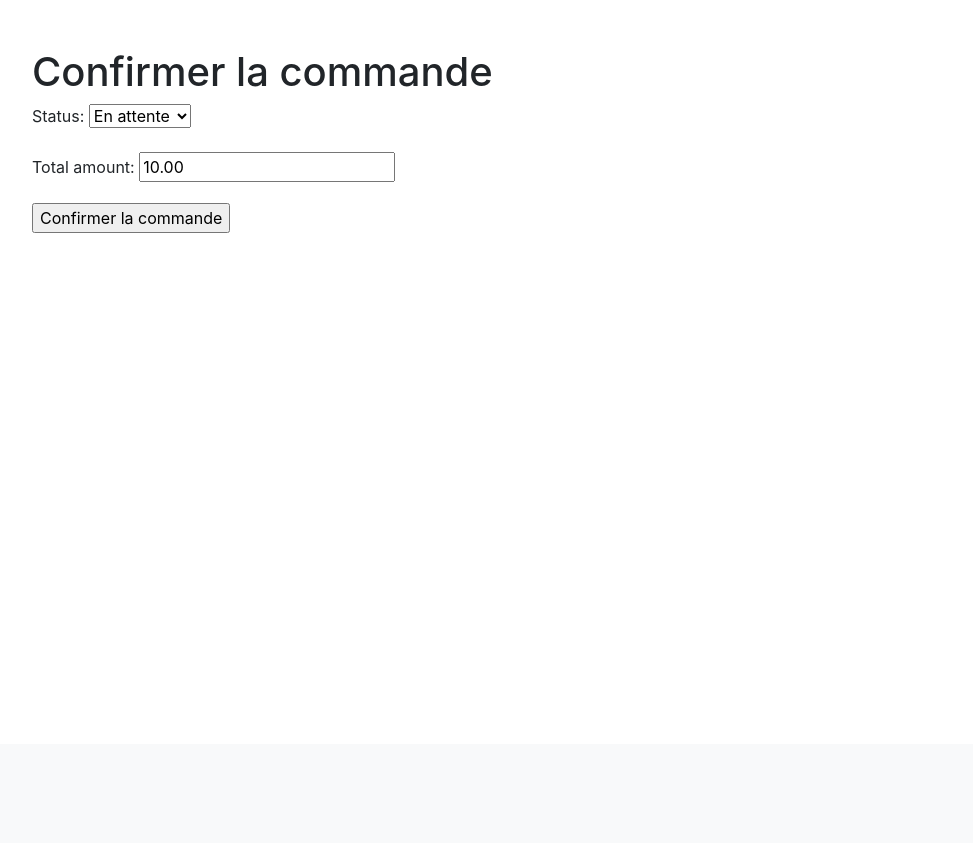
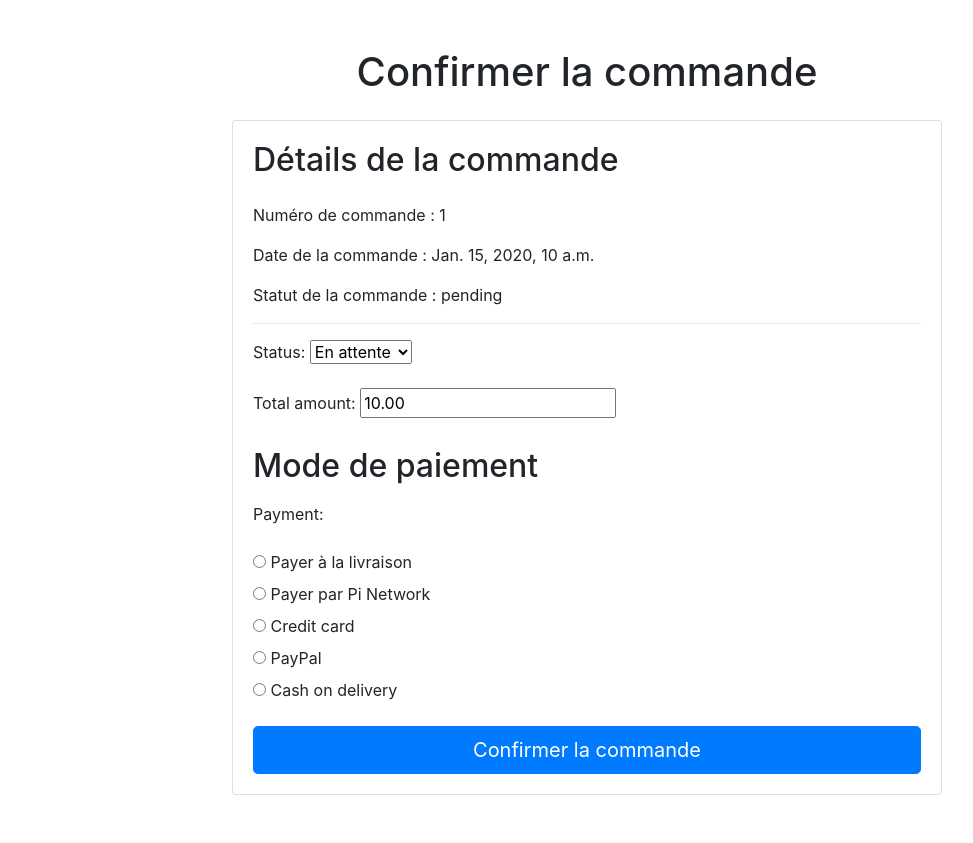
Before and after one commit to HamaBarhamou/Pi_network_Market_Niger, a Django app: page /commande/order_confirm/1/ in a window 1280 px wide. Shown: the part 56-899 px from the top of the page, without its empty margins (53-1026 px from the left). Before the commit the page ends 289 px from the top, so only its background shows below. Run offline with Django 4.2, Linux system fonts and the light colour scheme; a user stored in the database is signed in; tables that the repository leaves empty hold one stand-in row (values such as "Sample post"); some libraries are stand-ins or nearby versions.

Commit message:
Ajout du mode de paiement

```diff
--- a/commande/forms.py
+++ b/commande/forms.py
@@ -8,5 +8,15 @@ class OrderForm(forms.ModelForm):
         fields = ['status', 'total_amount']
         widgets = {
             'status': forms.Select(choices=Order.STATUS_CHOICES),
-            'total_amount': forms.NumberInput(attrs={'min': 0})
+            'total_amount': forms.NumberInput(attrs={'min': 0}),
         }
+
+class PaymentForm(forms.Form):
+    PAYMENT_CHOICES = [
+        ('cash_on_delivery', 'Payer à la livraison'),
+        ('pi_network', 'Payer par Pi Network'),
+        ('credit_card', 'Credit card'),
+        ('paypal', 'PayPal'),
+        ('cash_on_delivery', 'Cash on delivery'),
+    ]
+    payment = forms.ChoiceField(choices=PAYMENT_CHOICES, widget=forms.RadioSelect())
--- a/commande/models.py
+++ b/commande/models.py
@@ -12,12 +12,21 @@ class Order(models.Model):
         ('cancelled', 'Annulée')
     ]
 
+    PAYMENT_METHOD_CHOICES = [
+        ('cash_on_delivery', 'Payer à la livraison'),
+        ('pi_network', 'Payer par Pi Network'),
+        ('credit_card', 'Credit card'),
+        ('paypal', 'PayPal'),
+        ('cash_on_delivery', 'Cash on delivery'),
+    ]
+
     user = models.ForeignKey(get_user_model(), on_delete=models.CASCADE)
     cart = models.ForeignKey(Cart, on_delete=models.CASCADE)
     created_at = models.DateTimeField(auto_now_add=True)
     updated_at = models.DateTimeField(auto_now=True)
     status = models.CharField(choices=STATUS_CHOICES, default='pending', max_length=20)
     total_amount = models.DecimalField(max_digits=7, decimal_places=2)
+    payment_method = models.CharField(choices=PAYMENT_METHOD_CHOICES, default='cash_on_delivery', max_length=20)
 
     def __str__(self):
         return f"Commande {self.id} de {self.user.username}"
--- a/commande/templates/order_confirm.html
+++ b/commande/templates/order_confirm.html
@@ -2,10 +2,28 @@
 
 {% block content %}
 
-    <h1>Confirmer la commande</h1>
-    <form method="post">
-        {% csrf_token %}
-        {{ form.as_p }}
-        <input type="submit" value="Confirmer la commande">
-    </form>
+<div class="container">
+    <div class="row justify-content-center mt-5">
+        <div class="col-md-8">
+            <h1 class="text-center mb-4">Confirmer la commande</h1>
+            <div class="card">
+                <div class="card-body">
+                    <h2 class="card-title mb-4">Détails de la commande</h2>
+                    <p class="card-text">Numéro de commande : {{ order.id }}</p>
+                    <p class="card-text">Date de la commande : {{ order.created_at }}</p>
+                    <p class="card-text">Statut de la commande : {{ order.status }}</p>
+                    <hr>
+                    <form method="post">
+                        {% csrf_token %}
+                        {{ form.as_p }}
+                        <h2 class="mt-4 mb-3">Mode de paiement</h2>
+                        {{ payment_form.as_p }}
+                        <input type="submit" class="btn btn-primary btn-lg btn-block" value="Confirmer la commande">
+                    </form>
+                </div>
+            </div>
+        </div>
+    </div>
+</div>
+
 {% endblock %}
--- a/commande/views.py
+++ b/commande/views.py
@@ -2,7 +2,7 @@ from django.shortcuts import render, redirect, get_object_or_404
 from django.contrib.auth.decorators import login_required
 from panier.models import Cart, CartItem
 from .models import Order, OrderItem
-from .forms import OrderForm
+from .forms import OrderForm, PaymentForm
 
 
 
@@ -65,6 +65,8 @@ def order_cancel(request, order_id):
     context = {'order': order}
     return render(request, 'commande/order_cancel.html', context)
 
+from django.contrib import messages
+
 @login_required
 def order_confirm(request, order_id):
     order = get_object_or_404(Order, id=order_id, user=request.user)
@@ -72,19 +74,31 @@ def order_confirm(request, order_id):
         return redirect('commande:order_detail', order_id=order.id)
     if request.method == 'POST':
         form = OrderForm(request.POST, instance=order)
-        if form.is_valid():
+        payment_form = PaymentForm(request.POST)  # Ajout du formulaire de mode de paiement
+        if form.is_valid() and payment_form.is_valid():
             form.save()
             order.status = 'confirmed'
             order.save()
+
+            # Enregistrer le mode de paiement dans la commande
+            payment = payment_form.cleaned_data.get('payment')
+            order.payment_method = payment
+            order.save()
+
             # Vide le panier
             cart = Cart.objects.get(user=request.user)
             cart.clear_cart()
 
+            messages.success(request, 'Votre commande a été confirmée avec succès.')
             return redirect('commande:order_detail', order_id=order.id)
+        else:
+            messages.error(request, 'Il y a des erreurs dans votre formulaire.')
     else:
         form = OrderForm(instance=order)
-    context = {'order': order, 'form': form}
+        payment_form = PaymentForm()  # Création d'une nouvelle instance du formulaire de mode de paiement
+    context = {'order': order, 'form': form, 'payment_form': payment_form}  # Ajout du formulaire de mode de paiement dans le contexte
     return render(request, 'order_confirm.html', context)
+
 
 @login_required
 def order_ship(request, order_id):
```
Also changed, not shown: commande/migrations/0002_order_payment_method.py (added), commande/migrations/0003_alter_order_payment_method.py (added).
